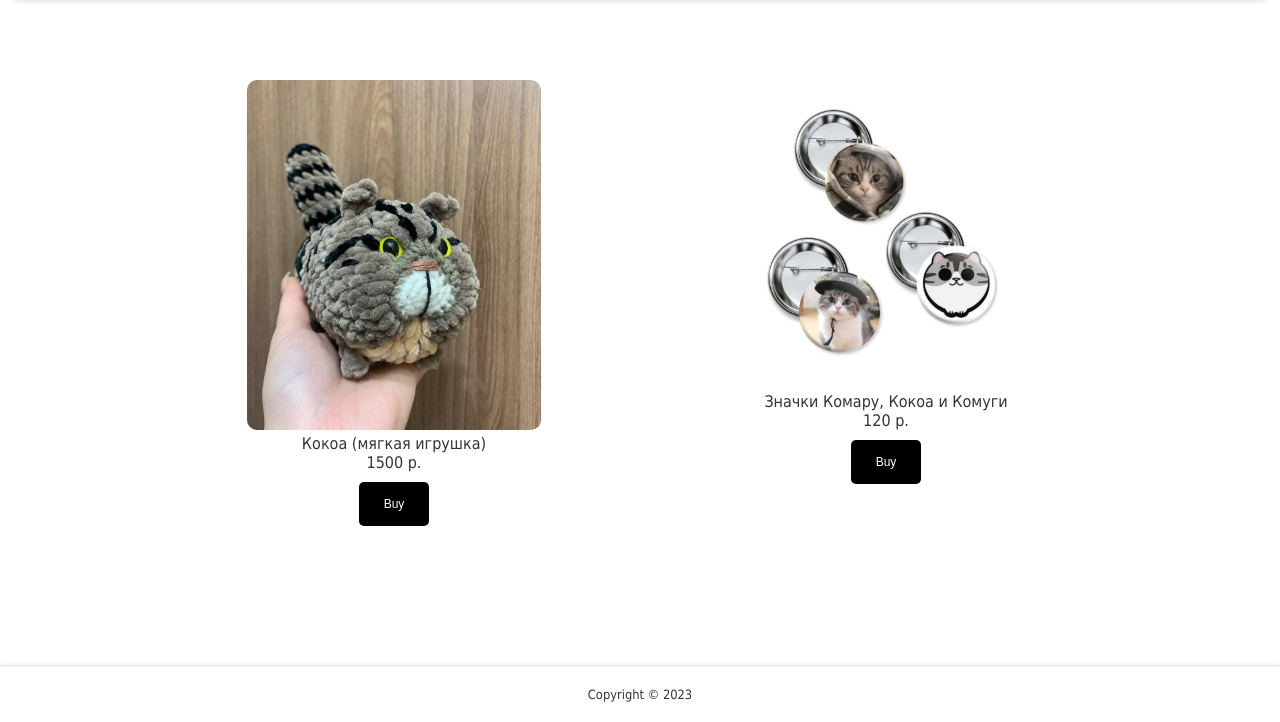
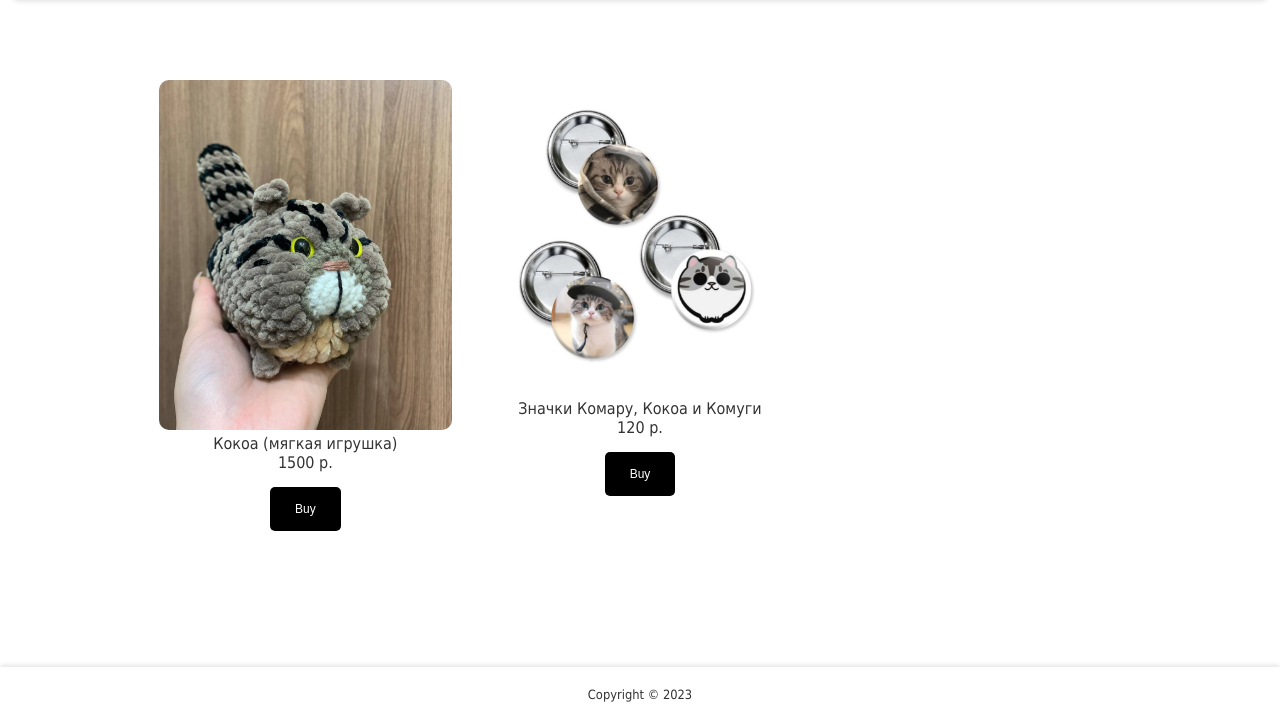
Before and after one commit to wastebrokenq/onlineShop, a Flask app: page / in a window 1280 px wide. Shown: the part 78-800 px from the top of the page. Run offline with Flask 3, Linux system fonts and the light colour scheme.

Commit message:
update css styles

```diff
--- a/run.py
+++ b/run.py
@@ -4,7 +4,8 @@
 
 products = [
     {'name': 'Кокоа (мягкая игрушка)', 'price': 1500, 'description': '', 'images': ['cocoa.jpg']},
-    {'name': 'Значки Комару, Кокоа и Комуги', 'price': 120, 'description': 'Размер: 3.7*3.7 см', 'images': ['icons1.jpeg', 'icons2.jpeg']},
+    {'name': 'Значки Комару, Кокоа и Комуги', 'price': 120, 'description': 'Размер: 3.7*3.7 см. Цена указана за один значок.', 'images': ['icons1.jpeg', 'icons2.jpeg']},
+
 ]
 
 @app.route("/")
--- a/static/css/style.css
+++ b/static/css/style.css
@@ -82,36 +82,31 @@
 .product-container {
     display: flex;
     flex-wrap: wrap;
-    justify-content: space-around;
-    /* Это позволяет элементам равномерно распределиться по доступному пространству */
     padding: 20px;
+    margin-left: -10px; /* Компенсация левого отступа для первого элемента в каждом ряду */
+    margin-right: -10px; /* Компенсация правого отступа для последнего элемента в каждом ряду */
 }
 
 .product-card {
-    width: calc(33.333% - 20px);
-    /* Подгоняем ширину для трех карточек, вычитаем маржины */
-    height: auto;
-    border-radius: 10px;
-    margin: 10px;
-    /* Вы можете уменьшить маржин, если нужно больше места */
+    flex: 0 1 calc(33.333% - 20px); /* Каждая карточка будет занимать примерно треть родительского контейнера минус 20px на марджины */
+    margin: 10px 10px; /* Верхний и нижний отступы по 10px и левый и правый также по 10px */
     text-align: center;
     display: flex;
     flex-direction: column;
     align-items: center;
-    /* Центрируем содержимое по горизонтали */
 }
 
 .product-card img {
     border-radius: 10px;
-    max-width: 350px;  /* Максимальная ширина */
-    width: 100%;       /* Ширина равна 100% контейнера, но не более 350px */
-    max-height: 350px; /* Максимальная высота */
-    height: auto;      /* Высота автоматически настроится по пропорциям */
-    object-fit: contain; /* Гарантирует, что изображение будет сохранять пропорции внутри элемента */
+    max-width: 350px;
+    width: 100%;
+    max-height: 350px;
+    height: auto;
+    object-fit: contain;
 }
 
 .buy-button {
-    padding: 15px 25px 15px 25px;
+    padding: 15px 25px;
     font-size: 12px;
     font-weight: 300;
     color: white;
@@ -119,15 +114,14 @@
     border: none;
     border-radius: 5px;
     cursor: pointer;
-    margin: 10px 20px;
-    /* Отступы для отделения от информации о продукте */
     transition: background-color 0.3s;
+    margin-top: 15px; /* Отступ сверху для кнопки */
 }
 
 .buy-button:hover {
     background-color: #333;
-    /* Незначительное затемнение при наведении */
 }
+
 
 /* --------------------------- FOOTER STYLES --------------------------- */
 footer {
@@ -163,10 +157,8 @@
     }
 
     .product-card {
-        width: 80%;
-        /* Один в ряд на устройствах средней ширины */
-        margin: 10px auto;
-        /* Выравнивание по центру */
+        flex: 0 1 100%; /* Каждая карточка будет занимать 100% ширины родительского контейнера */
+        margin: 10px 10px; /* Поддерживаем одинаковый отступ со всех сторон */
     }
 }
 
```
